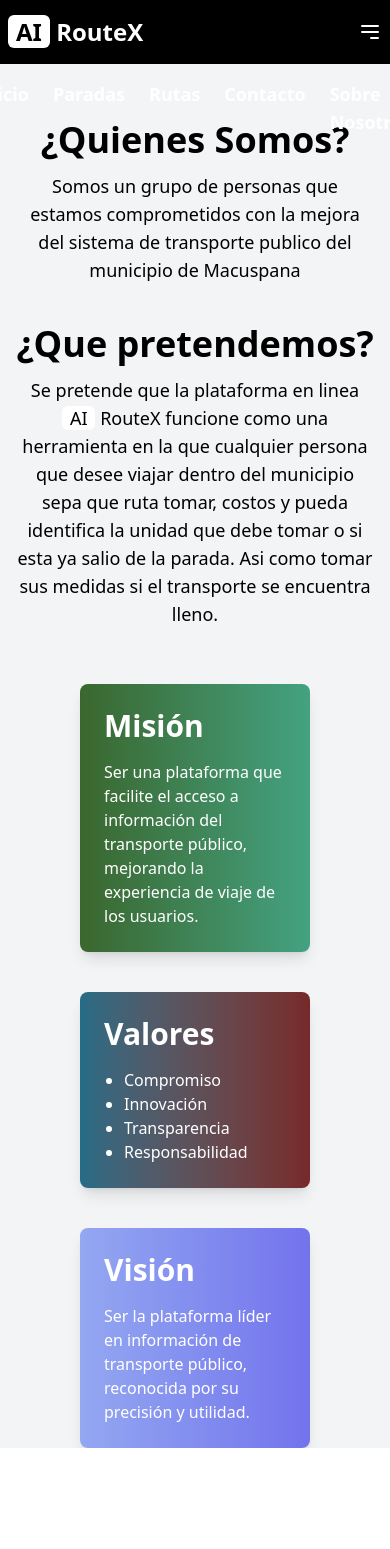
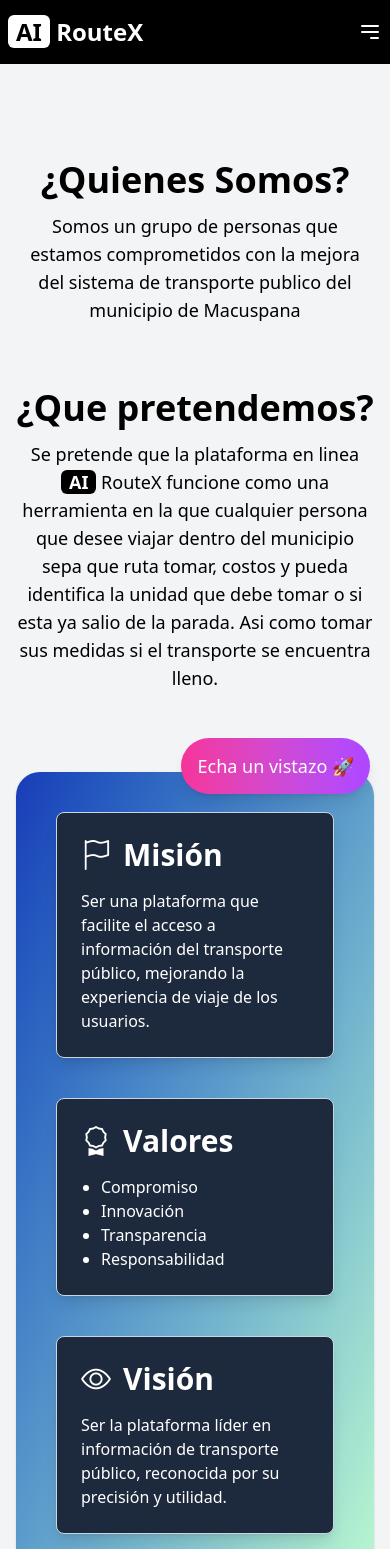
Before and after one commit to dualipin/AI-RouteX, a Vue app: page /about in a window 390 px wide. Shown: the top 1549 px of the page. Before the commit the page ends 1448 px from the top, so only its background shows below. Built offline with nearby package versions, Linux system fonts and the light colour scheme.

Commit message:
feat: add new changes

```diff
--- /dev/null
+++ b/src/components/landing/ActionFloatButton.vue
@@ -0,0 +1,52 @@
+<script setup lang="ts">
+import { ref, onMounted, onUnmounted } from 'vue'
+import { useRoute } from 'vue-router'
+
+defineProps({
+  isScrolled: {
+    type: Boolean,
+    required: true,
+  },
+})
+
+const route = useRoute()
+const bottomOffset = ref('5px')
+
+const handleScroll = () => {
+  const scrollPosition = window.scrollY + window.innerHeight
+  const documentHeight = document.documentElement.scrollHeight
+  if (!(document.documentElement.clientWidth < 1024)) return
+  if (documentHeight - scrollPosition <= 40) {
+    bottomOffset.value = '50px' // 5px original + 40px offset
+  } else {
+    bottomOffset.value = '5px'
+  }
+}
+
+onMounted(() => {
+  window.addEventListener('scroll', handleScroll)
+})
+
+onUnmounted(() => {
+  window.removeEventListener('scroll', handleScroll)
+})
+
+const handleClick = () => {
+  console.log('Floating action button clicked')
+}
+</script>
+
+<template>
+  <div
+    v-if="isScrolled || route.path !== '/'"
+    :style="{ bottom: bottomOffset }"
+    class="fixed right-5"
+  >
+    <button
+      @click="handleClick"
+      class="h-14 transform rounded-full bg-gradient-to-r from-pink-500 to-purple-500 px-4 text-lg text-white shadow-lg transition-transform hover:scale-110 hover:from-pink-600 hover:to-purple-600"
+    >
+      Echa un vistazo 🚀
+    </button>
+  </div>
+</template>
--- /dev/null
+++ b/src/components/landing/CardAbout.vue
@@ -0,0 +1,12 @@
+<template>
+  <div
+    class="rounded-lg border border-slate-300 bg-slate-800 p-6 text-white shadow-lg transition-all duration-300 hover:shadow-2xl"
+  >
+    <h3 class="mb-4 text-3xl font-semibold">
+      <slot name="title" />
+    </h3>
+    <div>
+      <slot />
+    </div>
+  </div>
+</template>
--- /dev/null
+++ b/src/components/landing/FooterLanding.vue
@@ -0,0 +1,41 @@
+<template>
+  <footer class="bg-slate-800 text-white">
+    <!-- <div class="container mx-auto py-8">
+      <div class="grid grid-cols-1 gap-4 md:grid-cols-3">
+        <div>
+          <h3 class="text-2xl font-semibold">Sobre nosotros</h3>
+          <p class="mt-4">
+            Somos una empresa de transporte que se preocupa por la puntualidad y seguridad de
+            nuestros pasajeros.
+          </p>
+        </div>
+        <div class="text-lg">
+          <h3 class="text-2xl font-semibold">Contacto</h3>
+          <p class="mt-4">+52 936 107 5728</p>
+          <p>
+            <a href="mailto:dasdas@dsda.dasda" class="text-blue-500"> dasdas@dsda.dasda </a>
+          </p>
+        </div>
+        <div>
+          <h3 class="text-2xl font-semibold">Redes Sociales</h3>
+          <div class="mt-4">
+            <a href="#" class="mr-4 text-xl text-white">
+              <i class="bi bi-facebook"></i>
+            </a>
+            <a href="#" class="mr-4 text-xl text-white">
+              <i class="bi bi-twitter"></i>
+            </a>
+            <a href="#" class="mr-4 text-xl text-white">
+              <i class="bi bi-instagram"></i>
+            </a>
+          </div>
+        </div>
+      </div>
+    </div> -->
+    <div class="bg-slate-900 py-4 text-center">
+      <p class="text-gray-400">
+        © {{ new Date().getFullYear() }} RouteX. Todos los derechos reservados.
+      </p>
+    </div>
+  </footer>
+</template>
--- a/src/components/landing/MenuComponent.vue
+++ b/src/components/landing/MenuComponent.vue
@@ -1,15 +1,14 @@
 <script setup lang="ts">
-import { onMounted, ref } from 'vue'
 import { useRoute } from 'vue-router'
 
-const isScrolled = ref(false)
+defineProps({
+  isScrolled: {
+    type: Boolean,
+    required: true,
+  },
+})
+
 const route = useRoute()
-
-onMounted(() => {
-  window.addEventListener('scroll', () => {
-    isScrolled.value = window.scrollY > 50
-  })
-})
 </script>
 
 <template>
@@ -17,7 +16,7 @@ onMounted(() => {
     :class="[
       'fixed z-50 transform px-2 transition-all duration-700',
       isScrolled
-        ? 'inset-x-10 top-1.5 rounded-xl bg-blue-500/50 py-1 shadow-lg backdrop-blur-lg md:px-5'
+        ? 'inset-x-3 top-1.5 rounded-xl bg-blue-500/50 py-2 shadow-lg backdrop-blur-lg md:inset-x-10 md:px-5 md:py-1'
         : route.path === '/'
           ? 'inset-x-0 top-0 bg-transparent py-4 md:px-36'
           : 'inset-x-0 top-0 bg-current py-4 md:px-36',
@@ -27,8 +26,8 @@ onMounted(() => {
       <RouterLink to="/" class="text-2xl font-bold text-white">
         <span class="rounded-md bg-white px-2 text-black">AI</span> RouteX
       </RouterLink>
-      <input type="checkbox" id="menuToggle" class="peer hidden" checked />
-      <label for="menuToggle" class="text-white focus:outline-none md:hidden">
+      <input type="checkbox" id="menuToggle" class="peer hidden" />
+      <label for="menuToggle" class="cursor-pointer text-white focus:outline-none md:hidden">
         <svg
           xmlns="http://www.w3.org/2000/svg"
           class="h-6 w-6"
@@ -45,7 +44,7 @@ onMounted(() => {
         </svg>
       </label>
       <nav
-        class="bg-onyx-black/95 absolute top-14 hidden w-full justify-center space-x-6 rounded-2xl p-2 text-lg font-bold opacity-0 transition-all peer-checked:flex peer-checked:opacity-100 md:relative md:top-0 md:flex md:w-auto md:bg-transparent md:px-4 md:opacity-100"
+        class="absolute top-11 left-0 hidden w-full -translate-x-full transform flex-col items-center space-y-4 rounded-2xl bg-current p-2 text-lg font-bold opacity-0 shadow-2xl transition-all duration-500 peer-checked:flex peer-checked:translate-x-0 peer-checked:opacity-100 md:relative md:top-0 md:flex md:w-auto md:translate-x-0 md:flex-row md:space-y-0 md:space-x-6 md:bg-transparent md:px-4 md:opacity-100 md:shadow-none"
       >
         <a href="/#hero" class="text-white hover:underline">Inicio</a>
         <a href="/#services" class="text-white hover:underline">Paradas</a>
--- a/src/layouts/LandingLayout.vue
+++ b/src/layouts/LandingLayout.vue
@@ -1,10 +1,29 @@
 <script setup lang="ts">
+import ActionFloatButton from '@/components/landing/ActionFloatButton.vue'
+import FooterLanding from '@/components/landing/FooterLanding.vue'
 import MenuComponent from '@/components/landing/MenuComponent.vue'
+
+import { ref, onMounted } from 'vue'
+import { useRoute } from 'vue-router'
+
+const isScrolled = ref(false)
+
+const route = useRoute()
+
+onMounted(() => {
+  window.addEventListener('scroll', () => {
+    isScrolled.value = window.scrollY > 50
+  })
+})
 </script>
 
 <template>
-  <MenuComponent />
+  <MenuComponent :is-scrolled="isScrolled" />
   <main class="min-h-screen bg-gray-100">
     <RouterView />
   </main>
+
+  <FooterLanding />
+
+  <ActionFloatButton v-show="route.path !== '/schedule'" :is-scrolled="isScrolled" />
 </template>
--- a/src/views/AboutView.vue
+++ b/src/views/AboutView.vue
@@ -1,49 +1,49 @@
-<script setup lang="ts"></script>
+<script setup lang="ts">
+import CardAbout from '@/components/landing/CardAbout.vue'
+</script>
 
 <template>
-  <div class="min-h-screen bg-gradient-to-tl pt-26">
+  <div class="min-h-screen bg-gradient-to-tl pt-26 pb-10">
     <div class="container mx-auto p-4 text-center text-lg">
-      <h1 class="text-center text-4xl font-bold">¿Quienes Somos?</h1>
+      <h1 class="mt-10 text-center text-4xl font-bold">¿Quienes Somos?</h1>
       <p class="mt-3 text-lg">
         Somos un grupo de personas que estamos comprometidos con la mejora del sistema de transporte
         publico del municipio de Macuspana
       </p>
 
-      <h2 class="mt-10 text-4xl font-bold">¿Que pretendemos?</h2>
+      <h2 class="mt-16 text-4xl font-bold">¿Que pretendemos?</h2>
       <p class="mt-3">
         Se pretende que la plataforma en linea
-        <span class="rounded-md bg-white px-2 text-black">AI</span> RouteX funcione como una
-        herramienta en la que cualquier persona que desee viajar dentro del municipio sepa que ruta
-        tomar, costos y pueda identifica la unidad que debe tomar o si esta ya salio de la parada.
-        Asi como tomar sus medidas si el transporte se encuentra lleno.
+        <span class="rounded-md bg-black px-2 font-semibold text-white">AI</span> RouteX funcione
+        como una herramienta en la que cualquier persona que desee viajar dentro del municipio sepa
+        que ruta tomar, costos y pueda identifica la unidad que debe tomar o si esta ya salio de la
+        parada. Asi como tomar sus medidas si el transporte se encuentra lleno.
       </p>
     </div>
-    <div class="mx-20 mt-10 grid grid-cols-1 gap-10 md:grid-cols-3">
-      <div class="rounded-lg bg-gradient-to-l from-[#43a281] to-[#3a672d] p-6 text-white shadow-lg">
-        <h3 class="mb-4 text-3xl font-semibold">Misión</h3>
+    <div
+      class="mx-4 mt-16 grid grid-cols-1 gap-10 rounded-3xl bg-gradient-to-tl from-green-200 to-blue-800 p-10 shadow md:mx-16 md:grid-cols-3 md:p-20"
+    >
+      <CardAbout>
+        <template #title> <i class="bi bi-flag mr-3"></i>Misión </template>
         <p>
           Ser una plataforma que facilite el acceso a información del transporte público, mejorando
           la experiencia de viaje de los usuarios.
         </p>
-      </div>
-      <div
-        class="to-emerald-700-600 rounded-lg bg-gradient-to-r from-[#256c86] to-[#77292a] p-6 text-white shadow-lg"
-      >
-        <h3 class="mb-4 text-3xl font-semibold">Valores</h3>
+      </CardAbout>
+      <CardAbout>
+        <template #title> <i class="bi bi-award mr-3"></i>Valores </template>
         <ul class="list-disc pl-5">
           <li>Compromiso</li>
           <li>Innovación</li>
           <li>Transparencia</li>
           <li>Responsabilidad</li>
         </ul>
-      </div>
-      <div class="rounded-lg bg-gradient-to-l from-[#7373ec] to-[#94a7f1] p-6 text-white shadow-lg">
-        <h3 class="mb-4 text-3xl font-semibold">Visión</h3>
-        <p>
-          Ser la plataforma líder en información de transporte público, reconocida por su precisión
-          y utilidad.
-        </p>
-      </div>
+      </CardAbout>
+      <CardAbout>
+        <template #title> <i class="bi bi-eye mr-3"></i>Visión </template>
+        Ser la plataforma líder en información de transporte público, reconocida por su precisión y
+        utilidad.
+      </CardAbout>
     </div>
   </div>
 </template>
--- a/src/views/LandingView.vue
+++ b/src/views/LandingView.vue
@@ -60,7 +60,7 @@ onMounted(() => {
         </p>
         <RouterLink
           to="schedule"
-          class="mt-6 inline-block rounded-lg bg-blue-400 px-6 py-3 font-semibold text-white shadow-lg transition hover:bg-blue-600"
+          class="mt-6 inline-block rounded-lg bg-blue-500 px-6 py-3 text-lg font-semibold text-white shadow-lg transition hover:bg-gradient-to-br hover:from-blue-500 hover:to-blue-700 md:text-base"
         >
           Echar un vistazo
         </RouterLink>
--- a/src/views/ScheduleView.vue
+++ b/src/views/ScheduleView.vue
@@ -1,5 +1,5 @@
 <template>
-  <div class="min-h-screen bg-gradient-to-tl from-black to-blue-950 p-4 pt-40">
+  <div class="min-h-screen bg-gradient-to-tl from-red-500 to-yellow-500 p-4 pt-40">
     <div class="container mx-auto">
       <div class="flex items-center justify-between">
         <h1 class="text-3xl font-bold text-white">Horarios</h1>
```
